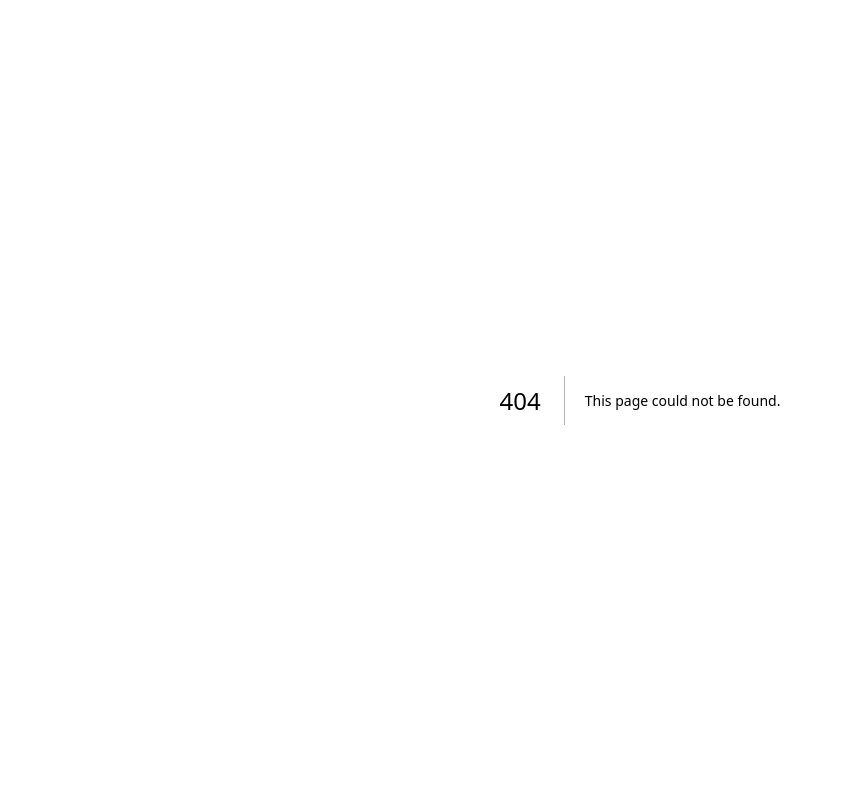
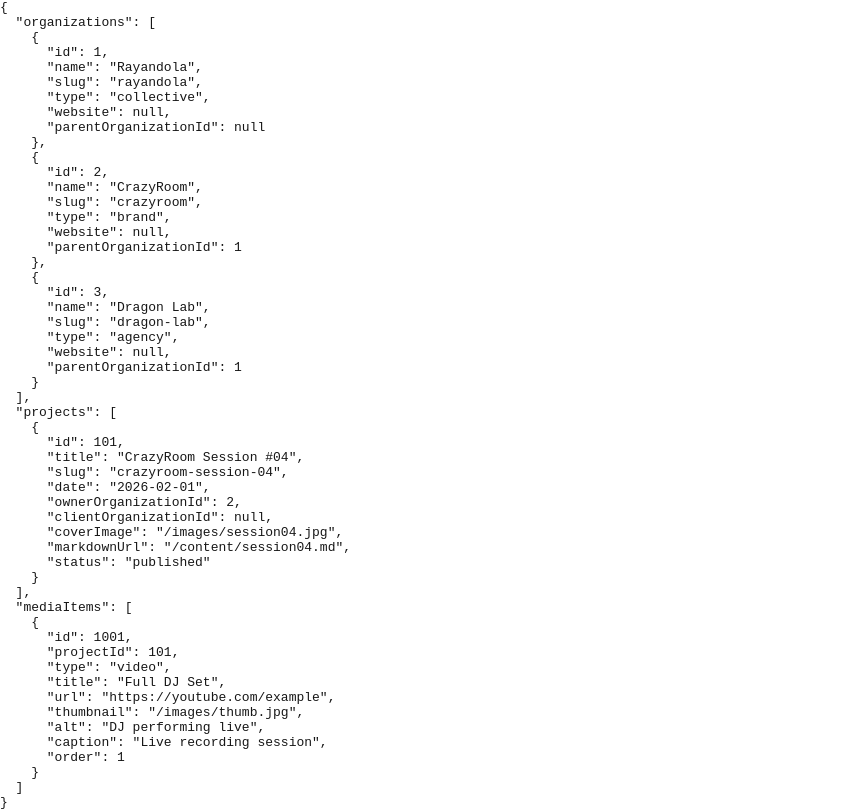
Before and after one commit to leandrovenegas/portafolio, a Next.js app: page /playground in a window 1280 px wide. Before the commit this address had no page. Shown: the whole page, without its empty margins (0-841 px from the left). Built offline with nearby package versions, Linux system fonts and the light colour scheme.

Commit message:
new pages

```diff
--- /dev/null
+++ b/app/playground/page.js
@@ -0,0 +1,9 @@
+import portfolio from "@/data/portfolio";
+
+export default function Playground() {
+  return (
+    <main>
+      <pre>{JSON.stringify(portfolio, null, 2)}</pre>
+    </main>
+  );
+}
--- /dev/null
+++ b/data/portfolio.js
@@ -0,0 +1,58 @@
+const portfolio = {
+  organizations: [
+    {
+      id: 1,
+      name: "Rayandola",
+      slug: "rayandola",
+      type: "collective",
+      website: null,
+      parentOrganizationId: null,
+    },
+    {
+      id: 2,
+      name: "CrazyRoom",
+      slug: "crazyroom",
+      type: "brand",
+      website: null,
+      parentOrganizationId: 1,
+    },
+    {
+      id: 3,
+      name: "Dragon Lab",
+      slug: "dragon-lab",
+      type: "agency",
+      website: null,
+      parentOrganizationId: 1,
+    },
+  ],
+
+  projects: [
+    {
+      id: 101,
+      title: "CrazyRoom Session #04",
+      slug: "crazyroom-session-04",
+      date: "2026-02-01",
+      ownerOrganizationId: 2,
+      clientOrganizationId: null,
+      coverImage: "/images/session04.jpg",
+      markdownUrl: "/content/session04.md",
+      status: "published",
+    },
+  ],
+
+  mediaItems: [
+    {
+      id: 1001,
+      projectId: 101,
+      type: "video",
+      title: "Full DJ Set",
+      url: "https://youtube.com/example",
+      thumbnail: "/images/thumb.jpg",
+      alt: "DJ performing live",
+      caption: "Live recording session",
+      order: 1,
+    },
+  ],
+};
+
+export default portfolio;
```
Also changed, not shown: app/organizaciones/page.js (added, +14 -0 lines), app/page.js (+5 -62 lines), app/proyectos/page.js (added, +15 -0 lines).
